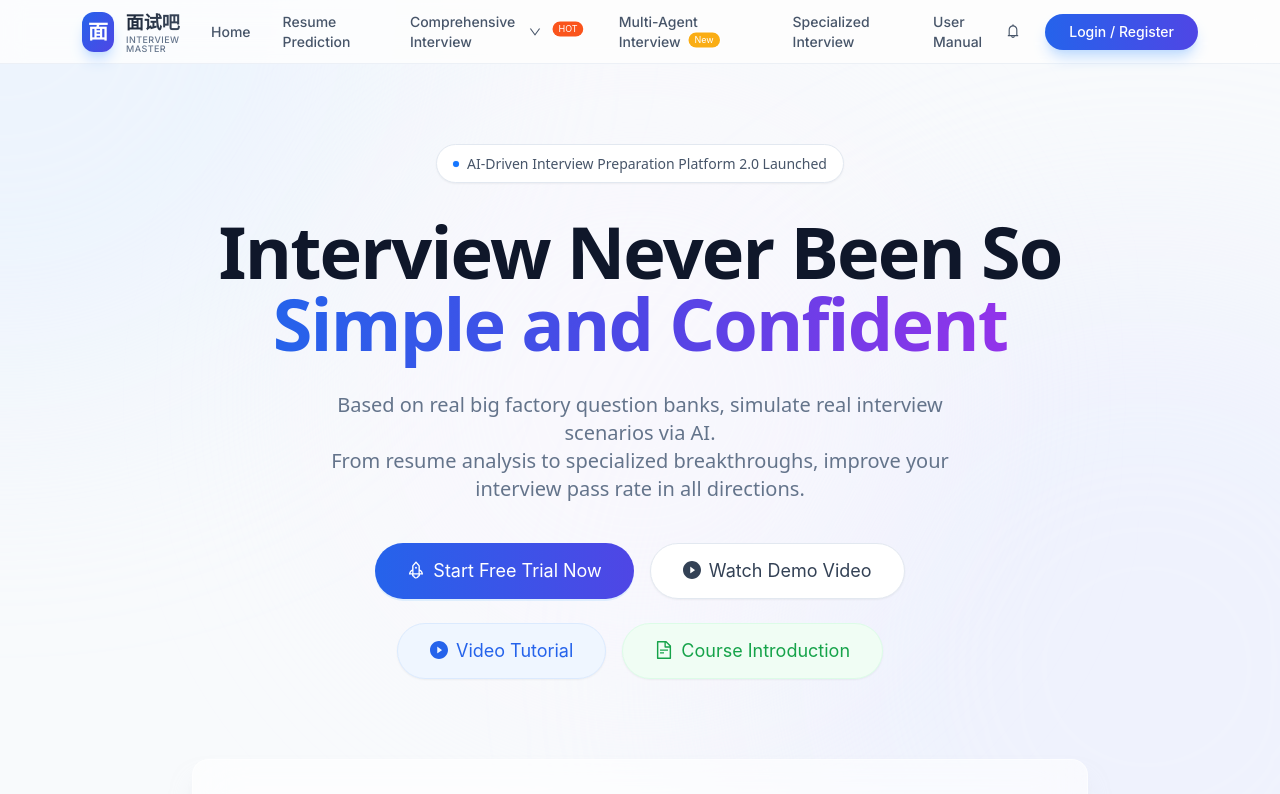
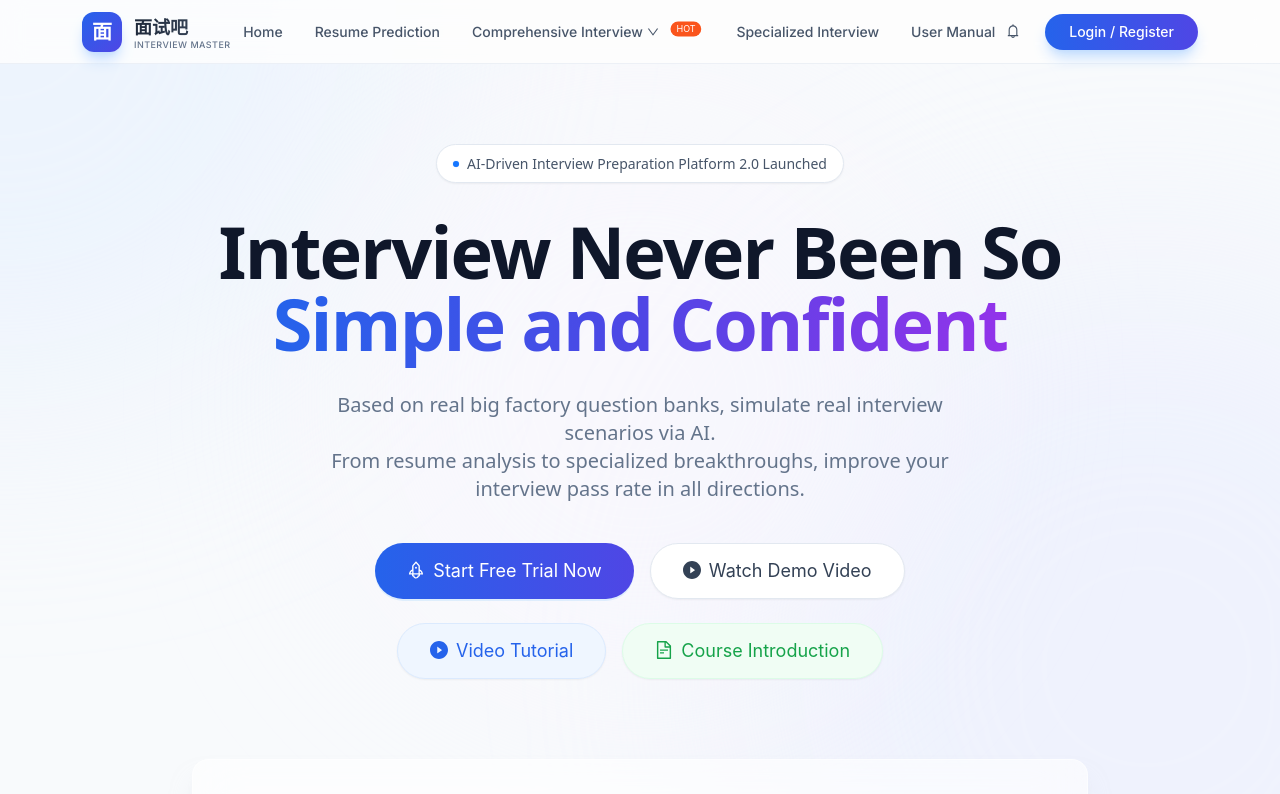
Before and after one commit to petersongszp/rag-retrievalOps, a Next.js app in the folder frontend/: page / in a window 1280 px wide. Shown: the top 794 px of the page. Built offline with nearby package versions, Linux system fonts and the light colour scheme; no server answers.

Commit message:
隐藏多人面试和NoteList功能

```diff
--- a/frontend/src/components/layout/Navbar.tsx
+++ b/frontend/src/components/layout/Navbar.tsx
@@ -227,7 +227,7 @@ const Navbar: FC = () => {
               />
             </a>
           </Dropdown>
-          <Link
+          {/* <Link
             href="/interview/multi"
             className="text-sm font-medium text-slate-600 hover:text-blue-600 transition-colors relative group"
           >
@@ -239,7 +239,7 @@ const Navbar: FC = () => {
               offset={[10, -8]}
               className="scale-75 origin-left"
             />
-          </Link>
+          </Link> */}
           <Link
             href="/interview/special"
             className="text-sm font-medium text-slate-600 hover:text-blue-600 transition-colors relative group"
@@ -276,7 +276,7 @@ const Navbar: FC = () => {
                   },
                   { key: 'pay', label: <Link href="/user/pay">{'Payment'}</Link> },
                   { key: 'press', label: <Link href="/user/press">{'Prediction Records'}</Link> },
-                  { key: 'notes', label: <Link href="/user/notes">{'Note List'}</Link> },
+                  // { key: 'notes', label: <Link href="/user/notes">{'Note List'}</Link> },
                   { type: 'divider' },
                   {
                     key: 'logout',
```
